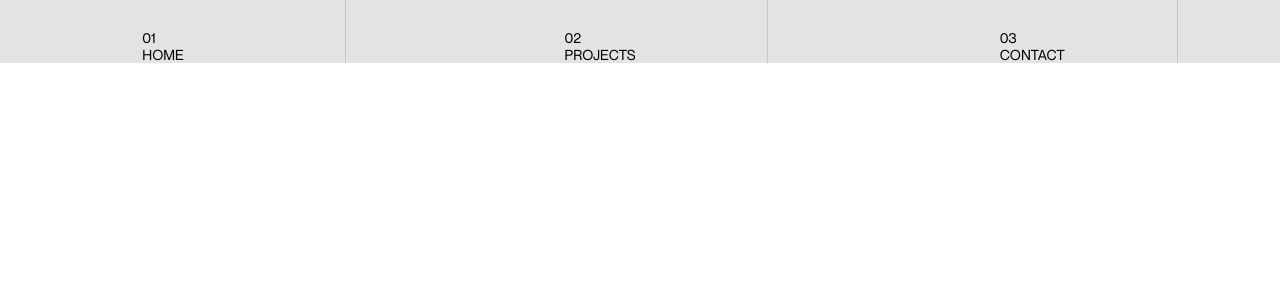
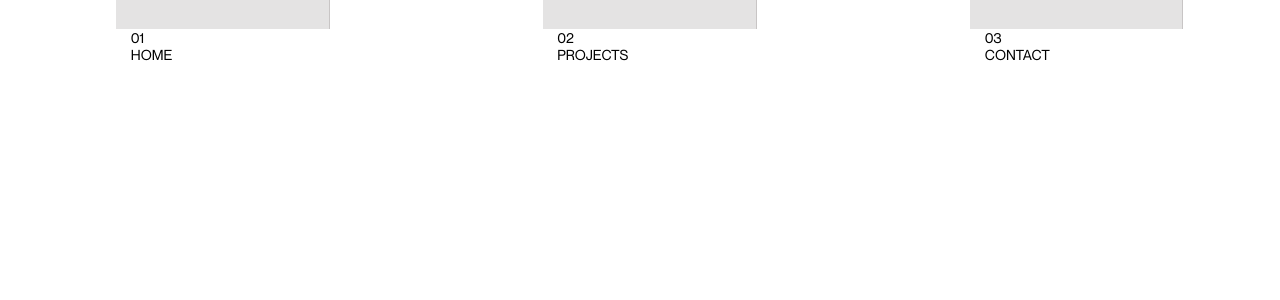
Before and after one commit to IliaKrainiev/portfolio_kate, a Next.js app: page /Layout in a window 1280 px wide. Shown: the top 300 px of the page. Built offline with nearby package versions, Linux system fonts and the light colour scheme.

Commit message:
fix layout

```diff
--- a/pages/Layout.tsx
+++ b/pages/Layout.tsx
@@ -7,30 +7,28 @@ const Layout = ({ children, style }: { children: any, style?: any }): any => {
     <div className={styles.container} style={style}>
       {children}
       <div className={styles.vl1} />
-      <div className={styles.vl2}>
       <Link href="/">
-          <span>
+        <span className={styles.linkText1}>
               01<br/>
               HOME
         </span>
       </Link>
-      </div>
+      <div className={styles.vl2}/>
       <div className={styles.vl3} />
-      <div className={styles.vl4}>
       <Link href="/projects">
-          <span>
+        <span className={styles.linkText2}>
           02<br/>PROJECTS
         </span>
       </Link>
-      </div>
+      <div className={styles.vl4} />
       <div className={styles.vl5} />
-      <div className={styles.vl6} >
       <Link href="/contact">
-          <span>
+        <span className={styles.linkText3}>
           03<br/>CONTACT
         </span>
       </Link>
-      </div>
+      <div className={styles.vl6} />
+      <div className={styles.vl7} />
     </div>
   );
 };
--- a/pages/projects/index.tsx
+++ b/pages/projects/index.tsx
@@ -12,7 +12,7 @@ import styles from '../../styles/Projects.module.css';
 
 const Projects = ():any => {
   return (
-    <Layout style={{height: '445.5vh'  }}>
+    <Layout style={{height: '100%' }}>
       <div className={styles.container}>
         <div className={styles.content}>
           <span className={styles.listTitle}>PROJECTS</span>
@@ -67,7 +67,7 @@ const Projects = ():any => {
             </div>
           </div>
         </div>
-        <Footer style={{zIndex:'20'}}/>
+        <Footer style={{zIndex:'20'}}/>/
       </div>
     </Layout>
   );
--- a/styles/Footer.module.css
+++ b/styles/Footer.module.css
@@ -43,8 +43,9 @@
 .arrowImage {
     background-image: url('../assets/icons/arrow.svg');
     background-repeat: no-repeat;
-    width: 10vw;
-    height: 12vh;
+    width: 123px;
+    height: 104px;
+    margin-bottom: 1vh;
     margin-left: 2.08vw;
     align-self: flex-end;
 }
--- a/styles/Layout.module.css
+++ b/styles/Layout.module.css
@@ -1,15 +1,9 @@
-.main {
-    height: 100%;
-    background-color: #E4E3E3;
-}
-
 .container {
-    background-color: #E4E3E3;
     width: 100%;
     display: flex;
     flex-direction: row;
     font-size: 1.11vw;
-    position: absolute;
+    position: relative;
     font-family: "NeueMontreal-Regular";
 }
 
@@ -19,44 +13,74 @@
 
 }
 
+.vl1, .vl2, .vl3, .vl4, .vl5, .vl6, .vl7 {
+    position: absolute;
+    z-index: -1;
+    background-color: #E4E3E3;
+}
+
+.linkText1, .linkText2, .linkText3 {
+    position: absolute;
+    z-index: 200 !important;
+    top: 3.63vh;
+}
+
+.linkText1 {
+    left: 10.21vw;
+}
+
+.linkText2 {
+    left: 43.54vw;
+}
+
+.linkText3 {
+    left: 76.94vw;
+}
+
 .vl1 {
-    width: 10%;
+    width: 9.1vw;
     height: 100%;
     border-right: 1px solid #C8C5C5;
 }
 
 .vl2 {
-    width: 17%;
+    left: 9.1vw;;
+    width: 16.67vw;
     height: 100%;
     border-right: 1px solid #C8C5C5;
 }
 
 .vl3 {
-    width: 16%;
+    left: 25.77vw;
+    width: 16.67vw;
     height: 100%;
     border-right: 1px solid #C8C5C5;
 }
 
 .vl4 {
-    width: 17%;
+    left: 42.44vw;
+    width: 16.67vw;
     height: 100%;
     border-right: 1px solid #C8C5C5;
 }
 
 .vl5 {
-    width: 17%;
+    left: 59.11vw;
+    width: 16.67vw;
     height: 100%;
     border-right: 1px solid #C8C5C5;
 }
 
 .vl6 {
-    width: 15%;
+    left: 75.78vw;
+    width: 16.67vw;
     height: 100%;
     border-right: 1px solid #C8C5C5;
 }
 
 .vl7 {
-    width: 8%;
+    left: 92.45vw;
+    width: 8vw;
     height: 100%;
     border-right: px solid #C8C5C5;
 }
--- a/styles/MainPage.module.css
+++ b/styles/MainPage.module.css
@@ -33,8 +33,8 @@
 }
 
 .icon {
-    width: 1.94vw;
-    height: 3.5vh;
+    width: 28px;
+    height: 28px;
     margin-right: 0.56vw;
     background-image: url('../assets/icons/location.svg');
     background-repeat: no-repeat;
--- a/styles/Projects.module.css
+++ b/styles/Projects.module.css
@@ -1,7 +1,7 @@
 .container {
-    top: 36.80vh;
-    position:absolute;
+    margin-top: 36.80vh;
     width: 100%;
+    padding-bottom: 20vh;
 }
 
 .content {
```
Lines whose indentation alone changed are shown as unchanged.
